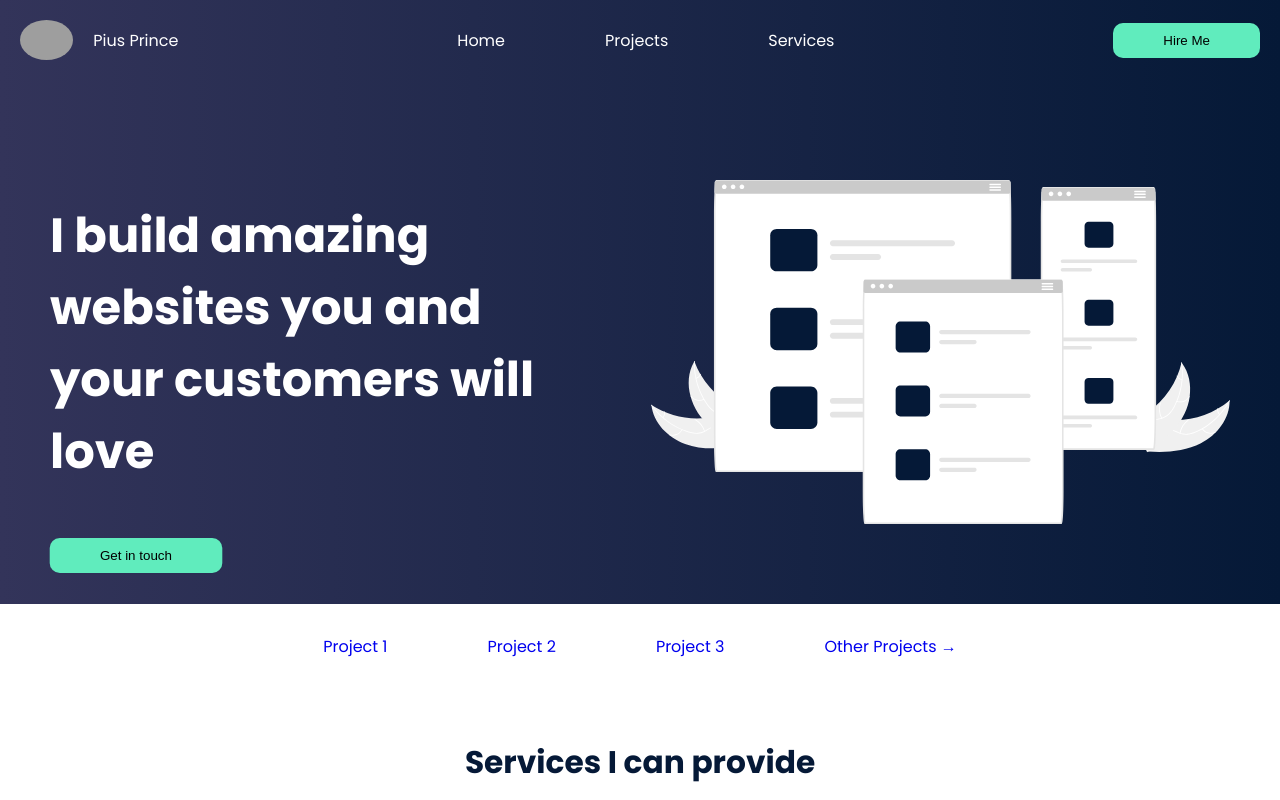
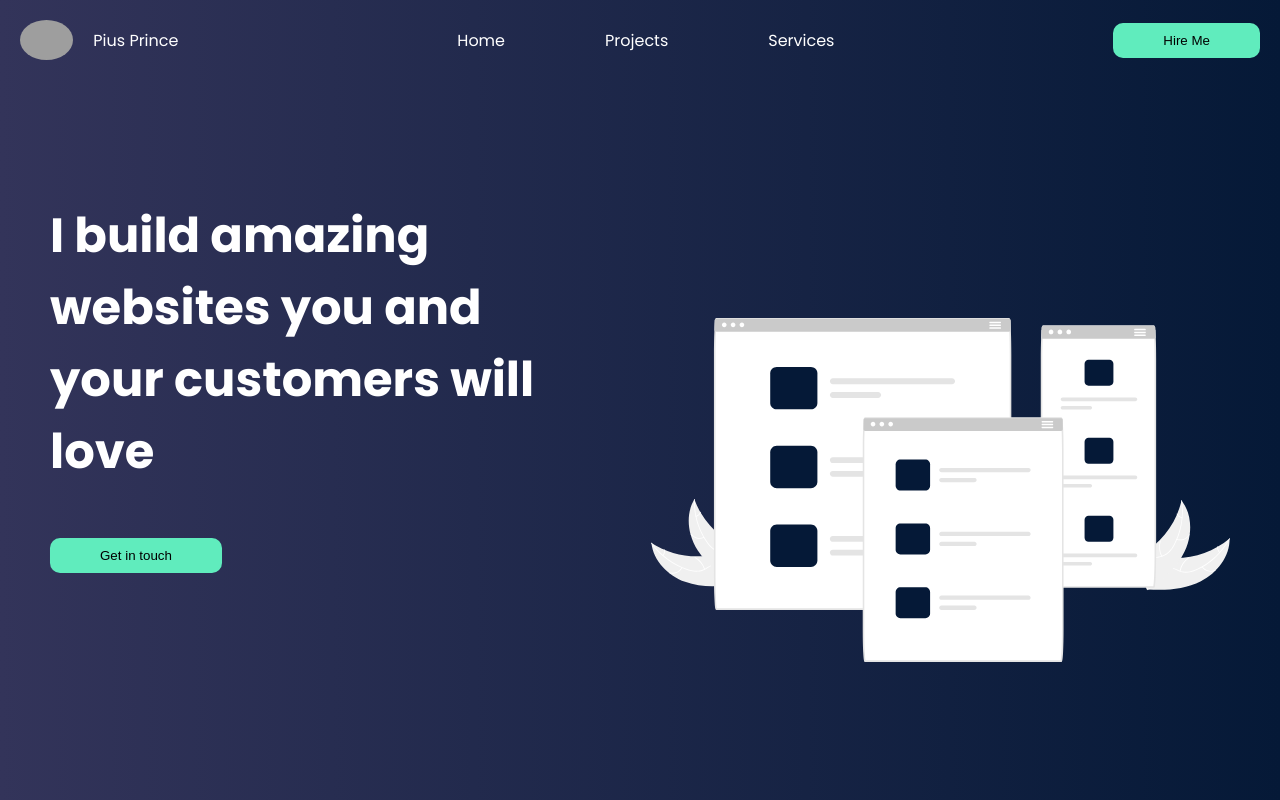
Before and after one commit to pandasoft0/react-portfolio, a React (Create React App) app: page / in a window 1280 px wide. Shown: the top 800 px of the page. Built offline with nearby package versions, Linux system fonts and the light colour scheme; grey boxes are pictures that could not be loaded.

Commit message:
Update HeaderElements.js

```diff
--- a/src/components/Header/HeaderElements.js
+++ b/src/components/Header/HeaderElements.js
@@ -4,9 +4,15 @@ import {device} from '../../breakpoints'
 export const HeaderWrapper = styled.section`
     padding: 2rem 5rem;
     background-image: linear-gradient(to right, #33345A, #051937);
-    /* background-color: #051937;    */
     display: flex;
     flex-direction: row;
+    height: 100vh;
+
+    @media ${device.mobileM} {
+        height: 90vh;
+    }
+
+
 
 `
 
@@ -15,11 +21,35 @@ export const HeaderLeftWrapper = styled.div`
 
     @media ${device.tablet} {
         width: 100%;
+        margin-top: 25%;
     }
 
     @media ${device.mobileL} {
        align-self: stretch;
+       margin: 16rem 0;
+       width: 100%;
+
     }
+
+    @media ${device.mobileM} {
+        margin: 5rem 0;
+        height: 80%;
+        padding-top: 5rem;
+        padding-bottom: 5rem;
+    }
+/*
+    @media ${device.mobileS} {
+        margin: 1rem 0;
+        height: 100%;
+        padding-top: 2rem ;
+    } */
+
+    @media only ${device.mobileL} and (min-width: 425px) {
+        height: 100vh;
+        color: red;
+    }
+
+
 `
 
 
@@ -38,6 +68,11 @@ export const HeaderMainText = styled.h1`
     @media ${device.mobileL} {
       display: none;
     }
+
+
+    @media ${device.laptop} {
+        text-align: center;
+    }
 `
 
 export const HeaderAltText = styled.h1`
@@ -48,6 +83,15 @@ export const HeaderAltText = styled.h1`
         color: white;
         font-size: 4.8rem;
         text-align: center;
+        margin: 10rem 0;
+    }
+
+    @media ${device.mobileM} {
+        display: block;
+        color: white;
+        font-size: 4.8rem;
+        text-align: center;
+        margin: 1rem 0;
     }
 `
 
@@ -94,6 +138,10 @@ export const HeaderImg = styled.div`
         display: none;
     }
 
+    @media ${device.laptop} {
+        display: none;
+    }
+
 `
 
 export const HeaderSVG = styled.img`
```
